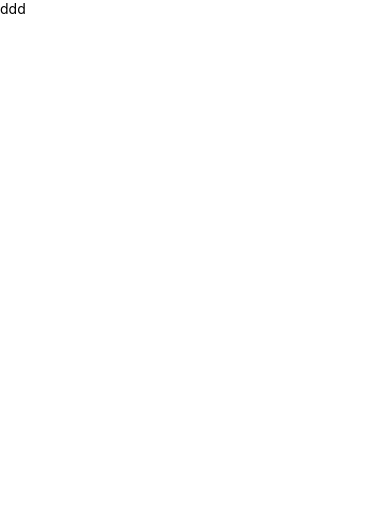
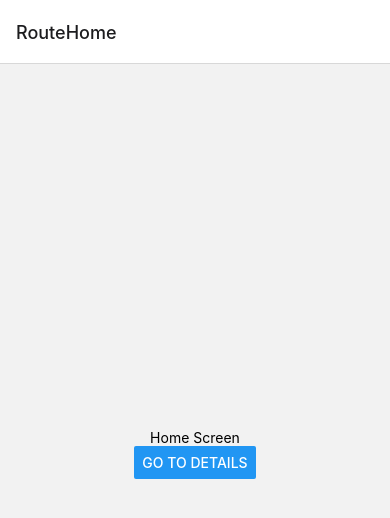
Before and after one commit to cervebar/simple-sample-react-native-app, a React Native app: screen / in a window 390 px wide. Shown: the top 518 px of the page. Built offline with nearby package versions, Linux system fonts and the light colour scheme.

Commit message:
navigation

```diff
--- a/App.tsx
+++ b/App.tsx
@@ -1,21 +1,20 @@
 import React from 'react';
-import { SafeAreaView, ScrollView, Text, useColorScheme } from 'react-native';
+import { NavigationContainer } from '@react-navigation/native';
+import { createNativeStackNavigator } from '@react-navigation/native-stack';
+import { DetailScreen } from './src/screens/DetailScreen';
+import { HomeScreen } from './src/screens/HomeScreen';
+import { RouteDetail, RouteHome } from './src/hooks/navigationParams';
+
+const Stack = createNativeStackNavigator();
 
 const App = () => {
-    const isDarkMode = useColorScheme() === 'dark';
-
-    const backgroundStyle = {
-        backgroundColor: isDarkMode ? 'red' : 'white',
-    };
-    console.log('kvak');
-    const kvak = 'ddd';
     return (
-        <SafeAreaView style={backgroundStyle}>
-            <ScrollView contentInsetAdjustmentBehavior="automatic" style={backgroundStyle}>
-                <Text>{kvak}</Text>
-            </ScrollView>
-        </SafeAreaView>
+        <NavigationContainer>
+            <Stack.Navigator>
+                <Stack.Screen name={RouteHome} component={HomeScreen} />
+                <Stack.Screen name={RouteDetail} component={DetailScreen} />
+            </Stack.Navigator>
+        </NavigationContainer>
     );
 };
-
 export default App;
--- /dev/null
+++ b/src/Routes.ts
@@ -0,0 +1,5 @@
+import getStringEnums from './utils/getStringEnmus';
+
+export const Routes = getStringEnums(['Home', 'Detail']);
+
+export type RoutesT = keyof typeof Routes;
--- /dev/null
+++ b/src/hooks/navigationParams.ts
@@ -0,0 +1,11 @@
+import { StackNavigationProp } from '@react-navigation/stack';
+
+export const RouteHome = 'RouteHome';
+export const RouteDetail = 'RouteDetail';
+
+export type RootStackParamList = {
+    RouteHome: undefined;
+    RouteDetail: undefined;
+};
+
+export type NavigationProps = StackNavigationProp<RootStackParamList>;
--- /dev/null
+++ b/src/screens/DetailScreen.tsx
@@ -0,0 +1,14 @@
+import { View, Text, Button } from 'react-native';
+import React, { FC } from 'react';
+import { useNavigation } from '@react-navigation/native';
+
+export const DetailScreen: FC = () => {
+    const nav = useNavigation();
+    const title = 'title';
+    return (
+        <View style={{ flex: 1, alignItems: 'center', justifyContent: 'center' }}>
+            <Text>{title}</Text>
+            <Button title="Go back" onPress={() => nav.goBack()} />
+        </View>
+    );
+};
--- /dev/null
+++ b/src/screens/HomeScreen.tsx
@@ -0,0 +1,14 @@
+import { View, Text, Button } from 'react-native';
+import React, { FC } from 'react';
+import { useNavigation } from '@react-navigation/native';
+import { RouteDetail, NavigationProps } from '../hooks/navigationParams';
+
+export const HomeScreen: FC = () => {
+    const nav = useNavigation<NavigationProps>();
+    return (
+        <View style={{ flex: 1, alignItems: 'center', justifyContent: 'center' }}>
+            <Text>Home Screen</Text>
+            <Button title="Go to Details" onPress={() => nav.navigate(RouteDetail)} />
+        </View>
+    );
+};
```
Also changed, not shown: package.json (+6 -1 lines), 3 other files (tests, documents, lock files or other folders).
